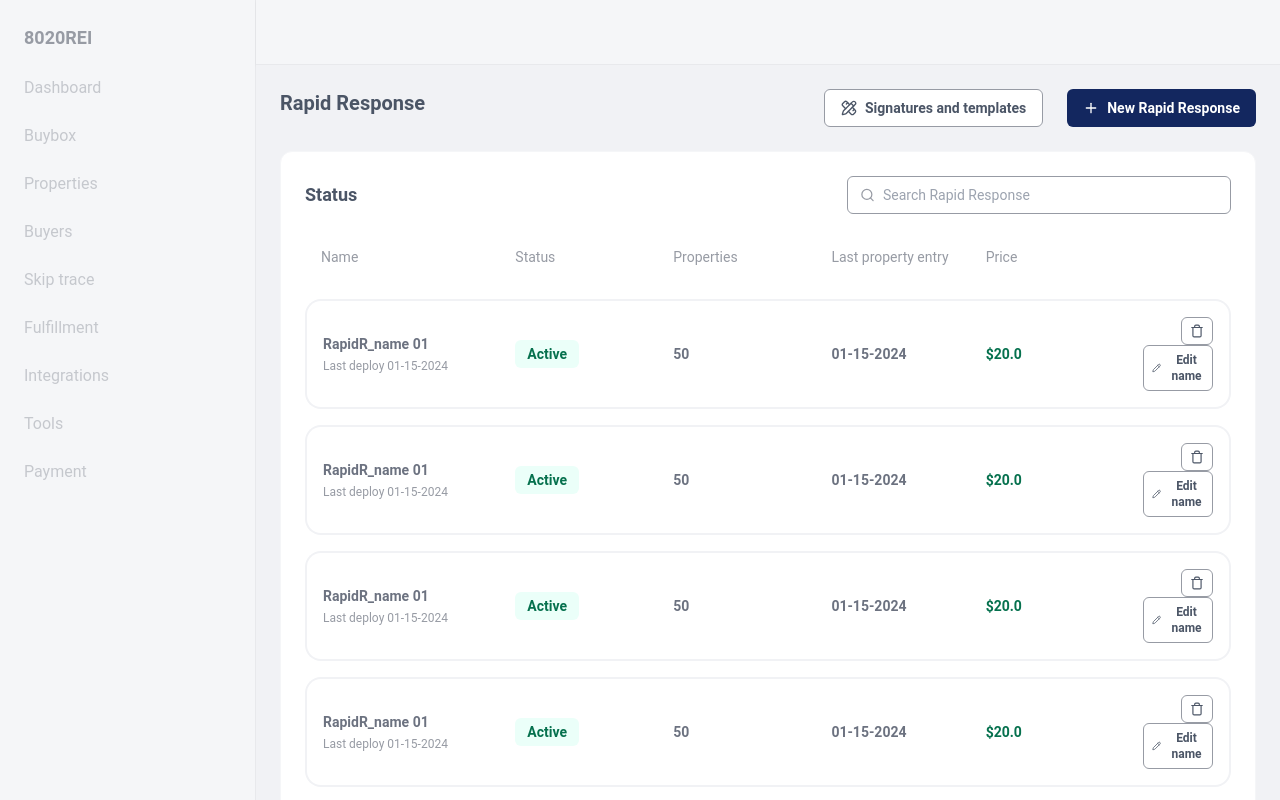
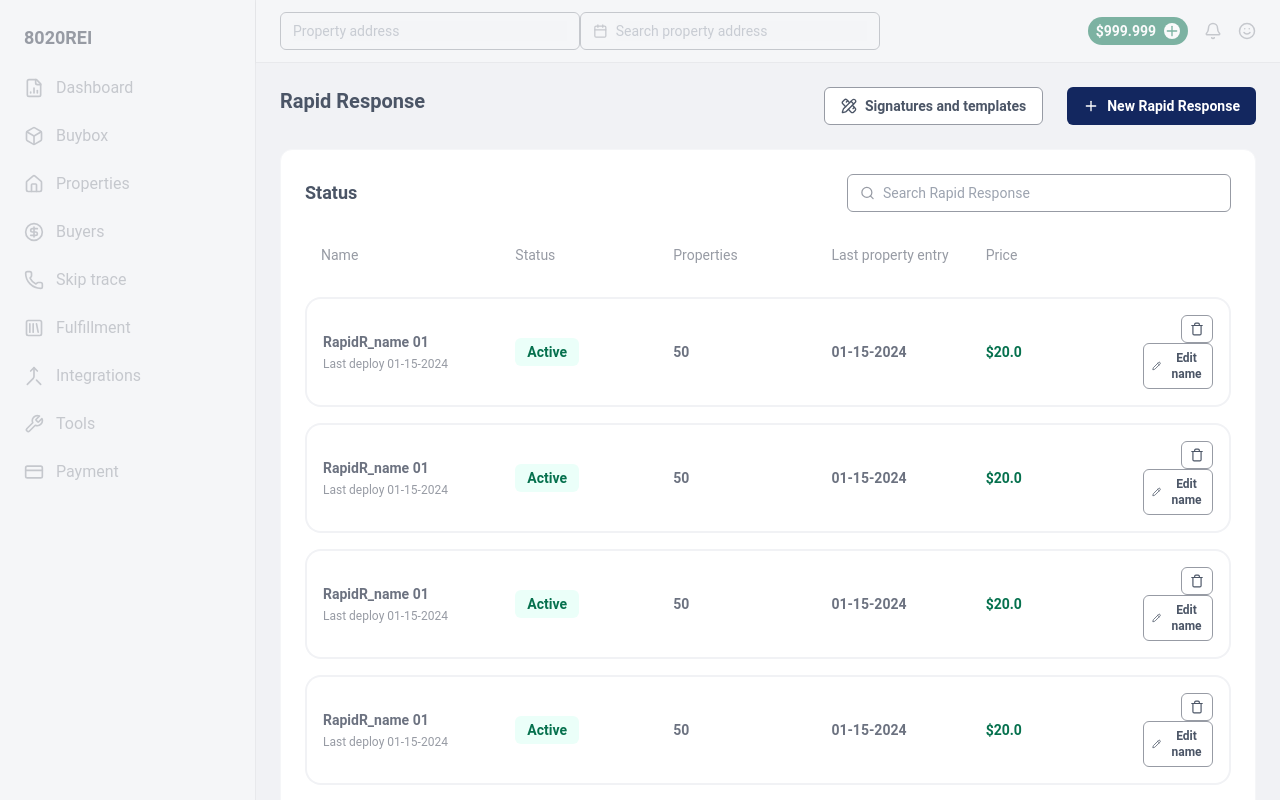
Before and after one commit to teffcode/rapid-response, a Next.js app: page / in a window 1280 px wide. Built offline with nearby package versions, Linux system fonts and the light colour scheme.

Commit message:
feature(product table): add aside component

```diff
--- /dev/null
+++ b/components/UI/Aside.tsx
@@ -0,0 +1,51 @@
+import React from 'react';
+import {
+  FileChartColumn,
+  Box,
+  House,
+  CircleDollarSign,
+  Phone,
+  SquareLibrary,
+  Merge,
+  Wrench,
+  CreditCard,
+} from 'lucide-react';
+
+const Aside: React.FC = () => {
+  return (
+    <aside className="w-64 bg-light text-white p-6 flex flex-col border-r border-borderGray">
+      <h2 className="text-lg font-semibold text-gray mb-6">8020REI</h2>
+      <nav className="flex flex-col gap-6">
+        <a href="#" className="flex items-center gap-3 text-gray opacity-50">
+          <FileChartColumn size={20} /> Dashboard
+        </a>
+        <a href="#" className="flex items-center gap-3 text-gray opacity-50">
+          <Box size={20} /> Buybox
+        </a>
+        <a href="#" className="flex items-center gap-3 text-gray opacity-50">
+          <House size={20} /> Properties
+        </a>
+        <a href="#" className="flex items-center gap-3 text-gray opacity-50">
+          <CircleDollarSign size={20} /> Buyers
+        </a>
+        <a href="#" className="flex items-center gap-3 text-gray opacity-50">
+          <Phone size={20} /> Skip trace
+        </a>
+        <a href="#" className="flex items-center gap-3 text-gray opacity-50">
+          <SquareLibrary size={20} /> Fulfillment
+        </a>
+        <a href="#" className="flex items-center gap-3 text-gray opacity-50">
+          <Merge size={20} /> Integrations
+        </a>
+        <a href="#" className="flex items-center gap-3 text-gray opacity-50">
+          <Wrench size={20} /> Tools
+        </a>
+        <a href="#" className="flex items-center gap-3 text-gray opacity-50">
+          <CreditCard size={20} /> Payment
+        </a>
+      </nav>
+    </aside>
+  );
+};
+
+export default Aside;
--- /dev/null
+++ b/components/UI/Header.tsx
@@ -0,0 +1,31 @@
+import React from 'react';
+import { Calendar, Plus, Bell, Smile } from 'lucide-react';
+import Input from './Input';
+
+const Header: React.FC = () => {
+  return (
+    <header className="flex justify-between items-center bg-light px-6 py-3 shadow-sm border-b border-borderGray">
+      <div className="flex opacity-50">
+        <Input placeholder="Property address" widthClass="w-[300px]" disabled />
+        <Input
+          icon={Calendar}
+          placeholder="Search property address"
+          widthClass="w-[300px]"
+          disabled
+        />
+      </div>
+      <div className="flex items-center gap-4 opacity-50">
+        <button className="bg-active-text text-white text-sm font-semibold rounded-full flex items-center px-2 py-1 gap-2">
+          $999.999
+          <span className="bg-white text-active-text rounded-full">
+            <Plus size={16} />
+          </span>
+        </button>
+        <Bell size={18} className="text-gray" />
+        <Smile size={18} className="text-gray" />
+      </div>
+    </header>
+  );
+};
+
+export default Header;
--- a/components/UI/Input.tsx
+++ b/components/UI/Input.tsx
@@ -6,11 +6,20 @@ interface InputProps {
   placeholder?: string;
   value?: string;
   onChange?: (e: React.ChangeEvent<HTMLInputElement>) => void;
+  disabled?: boolean;
+  widthClass?: string;
 }
 
-const Input: React.FC<InputProps> = ({ icon: Icon, placeholder, value, onChange }) => {
+const Input: React.FC<InputProps> = ({
+  icon: Icon,
+  placeholder,
+  value,
+  onChange,
+  disabled = false,
+  widthClass = 'w-full max-w-sm',
+}) => {
   return (
-    <div className="flex items-center border border-gray rounded-md px-3 py-2 w-full max-w-sm">
+    <div className={`flex items-center border border-gray rounded-md px-3 py-2 ${widthClass}`}>
       {Icon && <Icon className="text-gray" size={16} />}
       <input
         type="text"
@@ -18,6 +27,7 @@ const Input: React.FC<InputProps> = ({ icon: Icon, placeholder, value, onChange
         value={value}
         onChange={onChange}
         className={`outline-none w-full text-sm placeholder-gray-400 ${Icon ? 'ml-2' : ''}`}
+        disabled={disabled}
       />
     </div>
   );
--- a/pages/index.tsx
+++ b/pages/index.tsx
@@ -1,25 +1,14 @@
-import ProductTable from "../components/ProductTable";
+import ProductTable from "@/components/ProductTable";
+import Header from "@/components/UI/Header";
+import Aside from "@/components/UI/Aside";
 
 export default function Home() {
   return (
     <main className="flex h-screen">
-    <aside className="w-64 bg-light text-white p-6 flex flex-col border-r border-borderGray">
-      <h2 className="text-lg font-semibold text-gray mb-6">8020REI</h2>
-      <nav className="flex flex-col gap-6">
-        <a href="#" className="text-gray opacity-50">Dashboard</a>
-        <a href="#" className="text-gray opacity-50">Buybox</a>
-        <a href="#" className="text-gray opacity-50">Properties</a>
-        <a href="#" className="text-gray opacity-50">Buyers</a>
-        <a href="#" className="text-gray opacity-50">Skip trace</a>
-        <a href="#" className="text-gray opacity-50">Fulfillment</a>
-        <a href="#" className="text-gray opacity-50">Integrations</a>
-        <a href="#" className="text-gray opacity-50">Tools</a>
-        <a href="#" className="text-gray opacity-50">Payment</a>
-      </nav>
-    </aside>
+      <Aside />
 
       <div className="flex-1 flex flex-col">
-      <header className="bg-light px-6 py-8 shadow-sm border-b border-borderGray" />
+        <Header />
 
         <section className="flex-1 overflow-y-auto bg-lightGray">
           <ProductTable />
```
Lines whose indentation alone changed are shown as unchanged.
